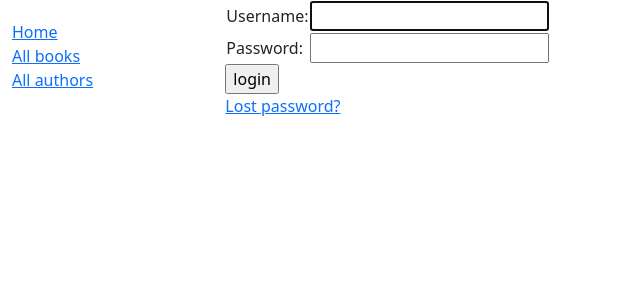
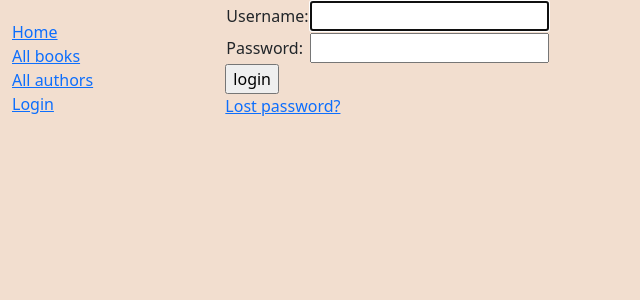
Before and after one commit to johnny-581/django-locallibrary-learn, a Django app: page /accounts/login/ in a window 1280 px wide. Shown: the top 300 px of the page, without its empty margins (0-640 px from the left). Run offline with Django 4.2, Linux system fonts and the light colour scheme.

Commit message:
Displyed login status. Added login/logout links

```diff
--- a/catalog/static/css/styles.css
+++ b/catalog/static/css/styles.css
@@ -3,3 +3,7 @@
     padding: 0;
     list-style: none;
 }
+
+body {
+    background-color: rgb(242, 222, 207);
+}
--- a/catalog/templates/base_generic.html
+++ b/catalog/templates/base_generic.html
@@ -22,6 +22,17 @@
                     <li><a href="{% url 'index' %}">Home</a></li>
                     <li><a href="">All books</a></li>
                     <li><a href="">All authors</a></li>
+                    {% if user.is_authenticated %}
+                    <li>User: {{ user.get_username }} </li>
+                    <li>
+                        <form id="logout-form" method="post" action="{% url 'logout' %}">
+                            {% csrf_token %}
+                            <button type="submit" class="btn btn-link">Logout</button>
+                        </form>
+                    </li>
+                    {% else %}
+                    <li><a href="{% url 'login' %}?next={{ request.path }}">Login</a></li>
+                    {% endif %}
                 </ul>
                 {% endblock %}
             </div>
```
